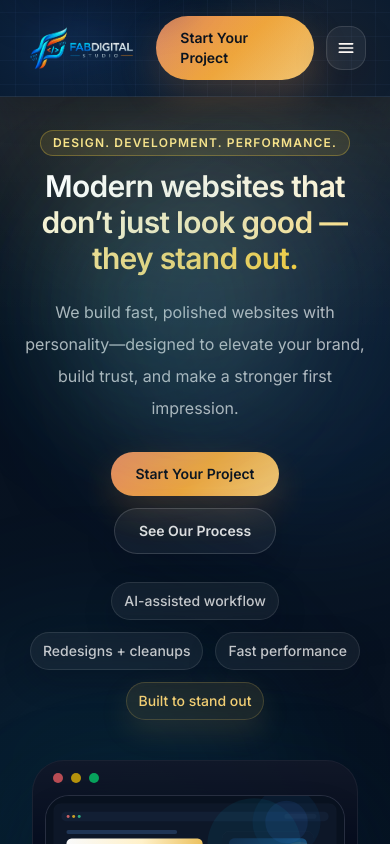
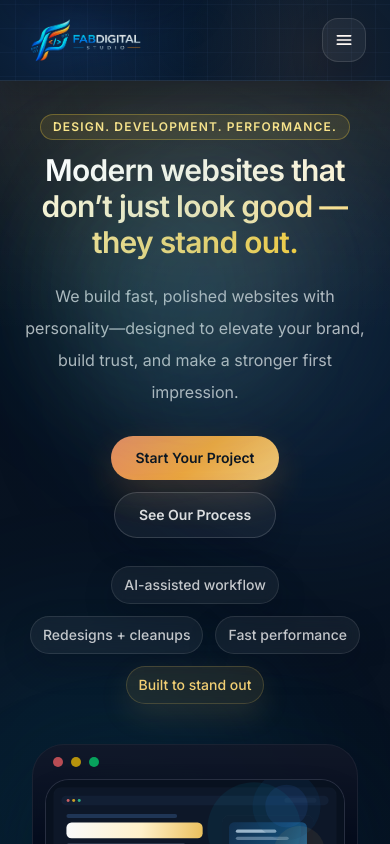
Before and after one commit to fabylv/fabdigitalstudio.com, a React (Vite) app: page / in a window 390 px wide. Shown: the top 844 px of the page. Built offline with nearby package versions, Linux system fonts and the light colour scheme.

Commit message:
Force-hide header CTA on mobile

```diff
--- a/src/components/layout/Header.jsx
+++ b/src/components/layout/Header.jsx
@@ -93,7 +93,7 @@ export default function Header({ navigation }) {
 					</nav>
 
 					<div className="flex items-center gap-3">
-						<Button className="hidden md:inline-flex" href="#contact">
+						<Button className="!hidden md:!inline-flex" href="#contact">
 							Start Your Project
 						</Button>
 
```
